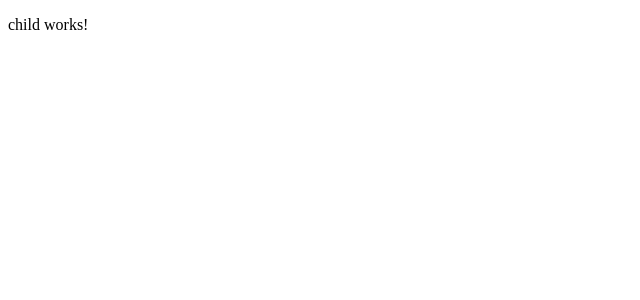
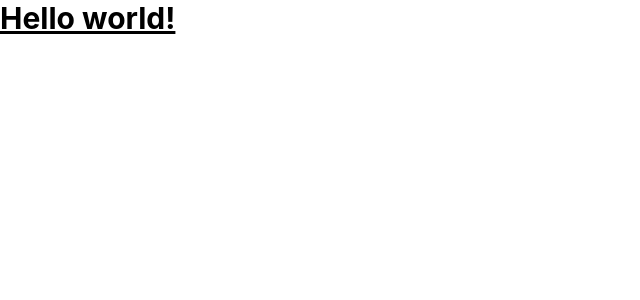
Before and after one commit to silu-07/angular, an Angular app: page / in a window 1280 px wide. Shown: the top 300 px of the page, without its empty margins (0-640 px from the left). Built offline with nearby package versions, Linux system fonts and the light colour scheme.

Commit message:
tailwind config

```diff
--- a/package.json
+++ b/package.json
@@ -18,7 +18,10 @@
     "@angular/platform-browser": "^22.1.1",
     "@angular/platform-browser-dynamic": "^22.1.1",
     "@angular/router": "^22.1.1",
+    "@tailwindcss/postcss": "^4.3.3",
+    "postcss": "^8.5.26",
     "rxjs": "~7.8.0",
+    "tailwindcss": "^4.3.3",
     "tslib": "^2.3.0",
     "zone.js": "~0.15.1"
   },
--- a/src/app/child/child.component.html
+++ b/src/app/child/child.component.html
@@ -1 +1 @@
-<p>child works!</p>
+<h1 class="text-3xl font-bold underline">Hello world!</h1>
--- a/src/styles.scss
+++ b/src/styles.scss
@@ -1 +1 @@
-/* You can add global styles to this file, and also import other style files */
+@use 'tailwindcss';
```
Also changed, not shown: .postcssrc.json (added), 1 other file (tests, documents, lock files or other folders).
